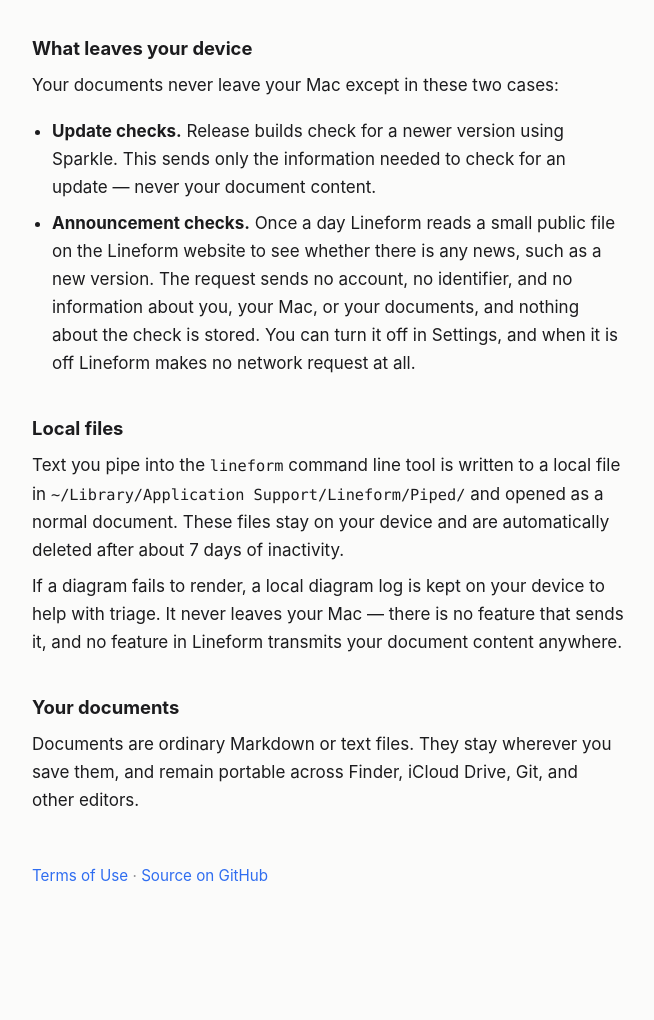
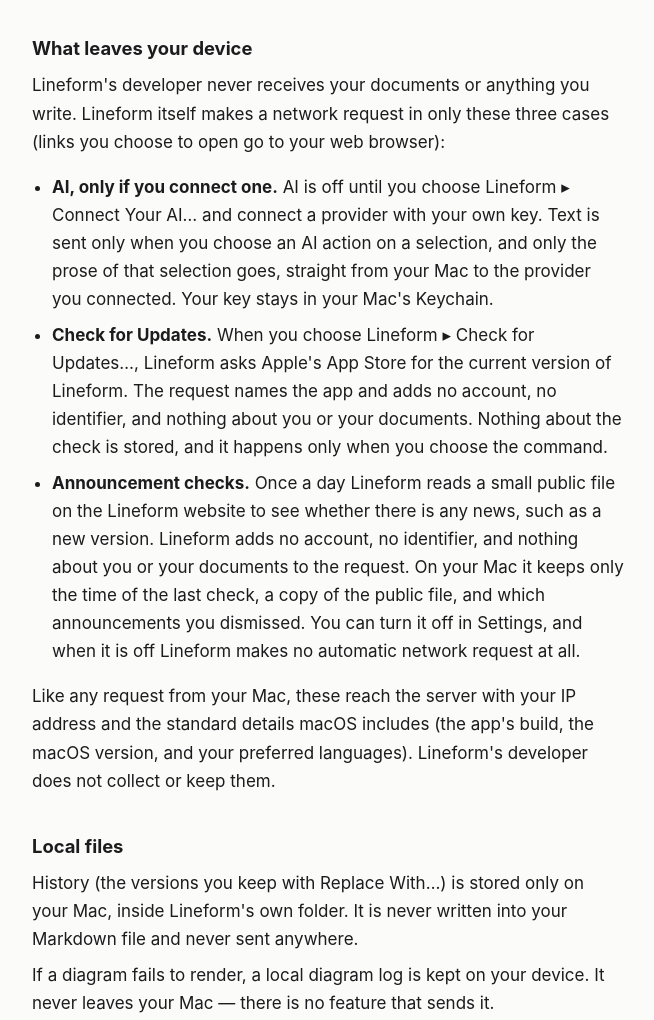
Before and after one commit to carlostarrats/Lineform, a plain HTML site: page web/privacy.html in a window 1280 px wide. Shown: the part 326-1346 px from the top of the page, without its empty margins (312-966 px from the left). Before the commit the page ends 1310 px from the top, so only its background shows below. Drawn offline with Linux system fonts and the light colour scheme.

Commit message:
Make privacy wording accurate for every network request
Privacy.md, the Settings announcements note (six languages) and the
in-repo web privacy page now say what each request actually carries:
nothing from Lineform about the user or their documents, plus the IP
address and standard macOS request details every request has. The web
page drops the Sparkle and command-line tool text, which no longer
describe the app, and lists AI, Check for Updates and announcements.

Co-Authored-By: Claude Opus 5.5 <noreply@anthropic.com>

```diff
--- a/web/privacy.html
+++ b/web/privacy.html
@@ -41,25 +41,34 @@
   </ul>
 
   <h2>What leaves your device</h2>
-  <p>Your documents never leave your Mac except in these two cases:</p>
+  <p>Lineform's developer never receives your documents or anything you write. Lineform itself
+    makes a network request in only these three cases (links you choose to open go to your web
+    browser):</p>
   <ul>
-    <li><strong>Update checks.</strong> Release builds check for a newer version using Sparkle.
-      This sends only the information needed to check for an update — never your document content.</li>
+    <li><strong>AI, only if you connect one.</strong> AI is off until you choose Lineform ▸
+      Connect Your AI… and connect a provider with your own key. Text is sent only when you choose
+      an AI action on a selection, and only the prose of that selection goes, straight from your
+      Mac to the provider you connected. Your key stays in your Mac's Keychain.</li>
+    <li><strong>Check for Updates.</strong> When you choose Lineform ▸ Check for Updates…,
+      Lineform asks Apple's App Store for the current version of Lineform. The request names the
+      app and adds no account, no identifier, and nothing about you or your documents. Nothing
+      about the check is stored, and it happens only when you choose the command.</li>
     <li><strong>Announcement checks.</strong> Once a day Lineform reads a small public file on
-      the Lineform website to see whether there is any news, such as a new version. The request
-      sends no account, no identifier, and no information about you, your Mac, or your documents,
-      and nothing about the check is stored. You can turn it off in Settings, and when it is off
-      Lineform makes no network request at all.</li>
+      the Lineform website to see whether there is any news, such as a new version. Lineform adds
+      no account, no identifier, and nothing about you or your documents to the request. On your
+      Mac it keeps only the time of the last check, a copy of the public file, and which
+      announcements you dismissed. You can turn it off in Settings, and when it is off Lineform
+      makes no automatic network request at all.</li>
   </ul>
+  <p>Like any request from your Mac, these reach the server with your IP address and the standard
+    details macOS includes (the app's build, the macOS version, and your preferred languages).
+    Lineform's developer does not collect or keep them.</p>
 
   <h2>Local files</h2>
-  <p>Text you pipe into the <code>lineform</code> command line tool is written to a local file in
-    <code>~/Library/Application&nbsp;Support/Lineform/Piped/</code> and opened as a normal
-    document. These files stay on your device and are automatically deleted after about 7 days
-    of inactivity.</p>
-  <p>If a diagram fails to render, a local diagram log is kept on your device to help with
-    triage. It never leaves your Mac — there is no feature that sends it, and no feature in
-    Lineform transmits your document content anywhere.</p>
+  <p>History (the versions you keep with Replace With…) is stored only on your Mac, inside
+    Lineform's own folder. It is never written into your Markdown file and never sent anywhere.</p>
+  <p>If a diagram fails to render, a local diagram log is kept on your device. It never leaves
+    your Mac — there is no feature that sends it.</p>
 
   <h2>Your documents</h2>
   <p>Documents are ordinary Markdown or text files. They stay wherever you save them, and remain
```
Also changed, not shown: 3 other files.
